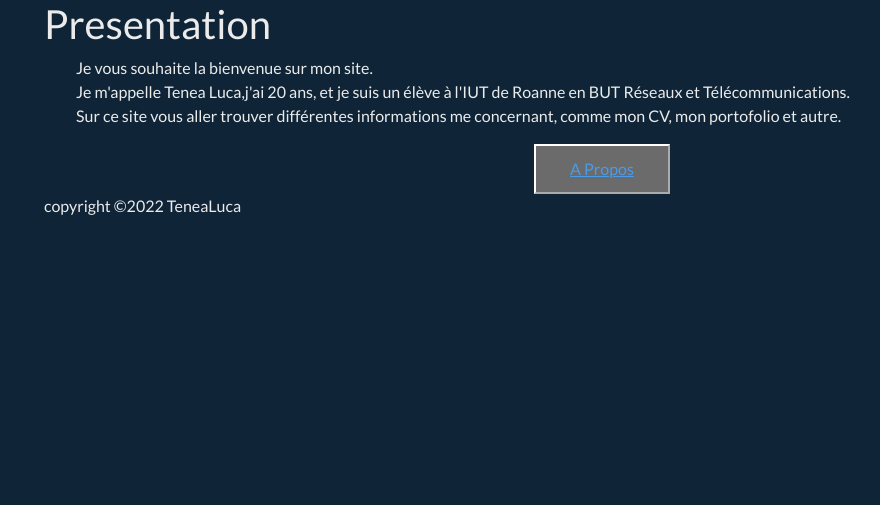
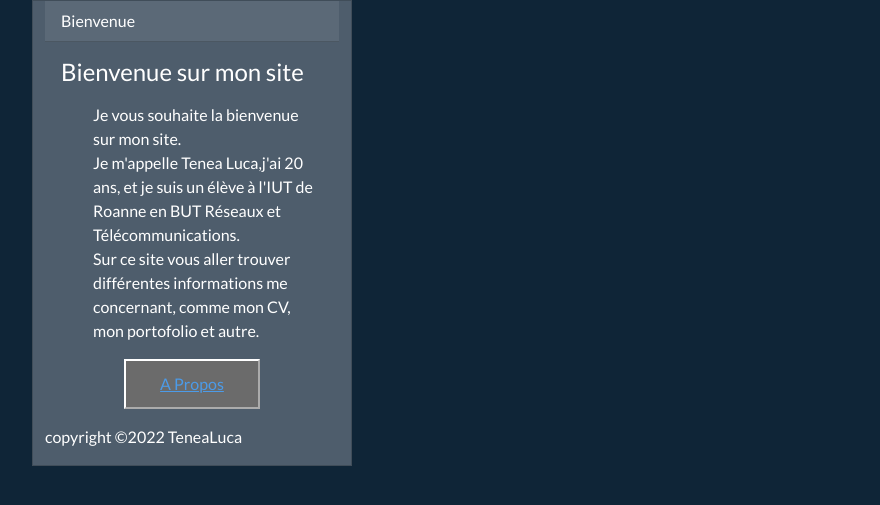
Before and after one commit to Savalinho/LucaProjet, a Symfony app: template templates/projet_luca/index.html.twig in a window 1280 px wide. Shown: the part 60-565 px from the top of the page, without its empty margins (38-918 px from the left). Run offline with Twig, Linux system fonts and the light colour scheme; the template is opened without the code that fills it, so the values that code supplies are empty; some libraries are stand-ins or nearby versions.

Commit message:
Update index.html.twig

```diff
--- a/templates/projet_luca/index.html.twig
+++ b/templates/projet_luca/index.html.twig
@@ -6,18 +6,18 @@
 <index>
 <div class="container">
 	<div class="row">
-		<div class="frame">
-			<div class="frame-title">
-				<h1>{{ 'Presentation'|trans }}</h1>
-			</div>
-
+ <div class="card text-white bg-secondary mb-3" style="max-width: 20rem;">
+  <div class="card-header">Bienvenue</div>
+  <div class="card-body">
+    <h4 class="card-title">Bienvenue sur mon site</h4>
+    <p class="card-text">
     <ul>
-        Je vous souhaite la bienvenue sur mon site.</br>
+                       Je vous souhaite la bienvenue sur mon site.</br>
         Je m'appelle Tenea Luca,j'ai 20 ans, et je suis un élève à l'IUT de Roanne en BUT Réseaux et Télécommunications.</br>
         Sur ce site vous aller trouver différentes informations me concernant, comme mon CV, mon portofolio et autre.
     </ul>
     <div class="pied-index" align="center">
             <button><a href="/About">A Propos</a></button>
-        </div>
-</div>
+  </div>
+  </div>
 {% endblock %}
```
